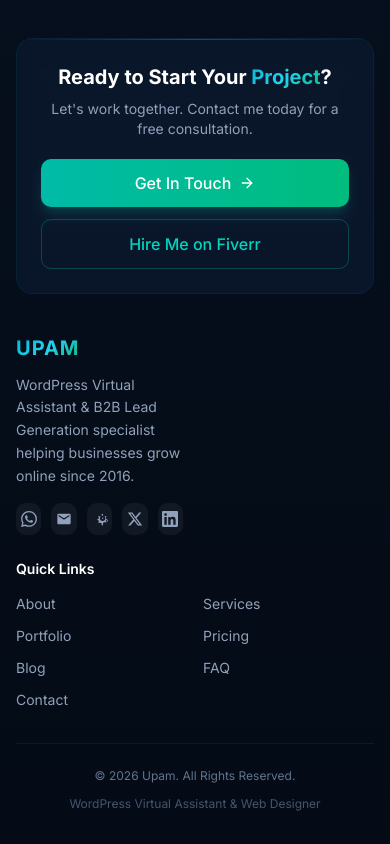
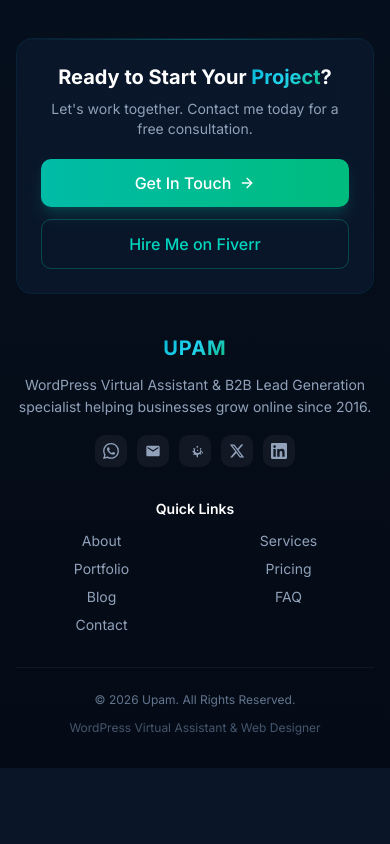
Before and after one commit to Upamm/portfolio, a Next.js app: page / in a window 390 px wide. Shown: the part 4127-4971 px from the top of the page. After the commit the page ends 4895 px from the top, so only its background shows below. Built offline with nearby package versions, Linux system fonts and the light colour scheme.

Commit message:
459e9786-6ab0-475f-973e-3e1ec5d1acdd

```diff
--- /dev/null
+++ b/agent-ctx/worklog-phase15.md
@@ -0,0 +1,18 @@
+---
+Task ID: 1
+Agent: Main Agent
+Task: Make footer responsive on mobile with centered alignment, hide Services on mobile
+
+Work Log:
+- Footer grid changed from grid-cols-2 to grid-cols-1 on mobile for single column centered layout
+- Added text-center sm:text-left to grid container
+- Brand section: centered logo, centered social icons (justify-center sm:justify-start)
+- Quick Links: each link item centered on mobile with flex justify-center sm:justify-start
+- Services: confirmed hidden lg:block (hidden on mobile and sm)
+- Ran lint: zero errors, dev server compiling successfully
+
+Stage Summary:
+- Footer is now fully centered on mobile with single-column layout
+- Services section remains hidden on mobile/sm, visible on lg+
+- Lint passes clean, no errors
+- Cron job 177678 created for webDevReview every 15 minutes
--- a/src/components/portfolio/Footer.tsx
+++ b/src/components/portfolio/Footer.tsx
@@ -63,19 +63,19 @@ export default function Footer({ onNavigate }: FooterProps) {
 
       {/* Footer Content */}
       <div className="relative z-10 max-w-5xl mx-auto px-4 sm:px-6 lg:px-8 pb-8">
-        <div className="grid grid-cols-2 sm:grid-cols-2 lg:grid-cols-3 gap-6 sm:gap-10 mb-8">
+        <div className="grid grid-cols-1 sm:grid-cols-2 lg:grid-cols-3 gap-8 sm:gap-10 mb-8 text-center sm:text-left">
           {/* Brand */}
-          <div>
+          <div className="sm:col-span-2 lg:col-span-1">
             <button
               onClick={() => onNavigate('home')}
-              className="text-xl font-bold tracking-wider mb-3 block"
+              className="text-xl font-bold tracking-wider mb-3 inline-block"
             >
               <span className="gradient-text">UPAM</span>
             </button>
-            <p className="text-slate-400 text-sm leading-relaxed">
+            <p className="text-slate-400 text-sm leading-relaxed max-w-sm mx-auto sm:max-w-none">
               WordPress Virtual Assistant & B2B Lead Generation specialist helping businesses grow online since 2016.
             </p>
-            <div className="flex gap-2.5 mt-4">
+            <div className="flex gap-2.5 mt-4 justify-center sm:justify-start">
               <a href="https://wa.me/8801316020499" target="_blank" rel="noopener noreferrer" className="w-8 h-8 rounded-lg bg-white/5 flex items-center justify-center text-slate-400 hover:text-green-400 hover:bg-green-500/10 transition-all" aria-label="WhatsApp">
                 <svg viewBox="0 0 24 24" className="w-4 h-4 fill-current"><path d="M17.472 14.382c-.297-.149-1.758-.867-2.03-.967-.273-.099-.471-.148-.67.15-.197.297-.767.966-.94 1.164-.173.199-.347.223-.644.075-.297-.15-1.255-.463-2.39-1.475-.883-.788-1.48-1.761-1.653-2.059-.173-.297-.018-.458.13-.606.134-.133.298-.347.446-.52.149-.174.198-.298.298-.497.099-.198.05-.371-.025-.52-.075-.149-.669-1.612-.916-2.207-.242-.579-.487-.5-.669-.51-.173-.008-.371-.01-.57-.01-.198 0-.52.074-.792.372-.272.297-1.04 1.016-1.04 2.479 0 1.462 1.065 2.875 1.213 3.074.149.198 2.096 3.2 5.077 4.487.709.306 1.262.489 1.694.625.712.227 1.36.195 1.871.118.571-.085 1.758-.719 2.006-1.413.248-.694.248-1.289.173-1.413-.074-.124-.272-.198-.57-.347m-5.421 7.403h-.004a9.87 9.87 0 01-5.031-1.378l-.361-.214-3.741.982.998-3.648-.235-.374a9.86 9.86 0 01-1.51-5.26c.001-5.45 4.436-9.884 9.888-9.884 2.64 0 5.122 1.03 6.988 2.898a9.825 9.825 0 012.893 6.994c-.003 5.45-4.437 9.884-9.885 9.884m8.413-18.297A11.815 11.815 0 0012.05 0C5.495 0 .16 5.335.157 11.892c0 2.096.547 4.142 1.588 5.945L.057 24l6.305-1.654a11.882 11.882 0 005.683 1.448h.005c6.554 0 11.89-5.335 11.893-11.893a11.821 11.821 0 00-3.48-8.413z" /></svg>
               </a>
@@ -94,12 +94,12 @@ export default function Footer({ onNavigate }: FooterProps) {
             </div>
           </div>
 
-          {/* Quick Links - 2 columns on mobile for better fit */}
-          <div className="col-span-2 sm:col-span-1">
+          {/* Quick Links - centered on mobile, 2-col on sm */}
+          <div className="sm:col-span-2 lg:col-span-1">
             <h4 className="text-white font-semibold mb-3 text-sm">Quick Links</h4>
             <ul className="grid grid-cols-2 sm:grid-cols-1 gap-x-4 gap-y-2">
               {footerLinks.map((link) => (
-                <li key={link.key}>
+                <li key={link.key} className="flex justify-center sm:justify-start">
                   <button
                     onClick={() => onNavigate(link.key)}
                     className="text-slate-400 text-sm hover:text-teal-400 transition-colors duration-200"
@@ -111,7 +111,7 @@ export default function Footer({ onNavigate }: FooterProps) {
             </ul>
           </div>
 
-          {/* Services - hidden on mobile, shown on lg+ */}
+          {/* Services - hidden on mobile & sm, shown on lg+ */}
           <div className="hidden lg:block">
             <h4 className="text-white font-semibold mb-3 text-sm">Services</h4>
             <ul className="space-y-2">
@@ -123,7 +123,7 @@ export default function Footer({ onNavigate }: FooterProps) {
         </div>
 
         {/* Bottom */}
-        <div className="border-t border-white/5 pt-6 flex flex-col sm:flex-row items-center justify-between gap-3">
+        <div className="border-t border-white/5 pt-6 flex flex-col sm:flex-row items-center justify-between gap-3 text-center">
           <p className="text-slate-500 text-xs">&copy; {new Date().getFullYear()} Upam. All Rights Reserved.</p>
           <p className="text-slate-600 text-xs">WordPress Virtual Assistant & Web Designer</p>
         </div>
```
